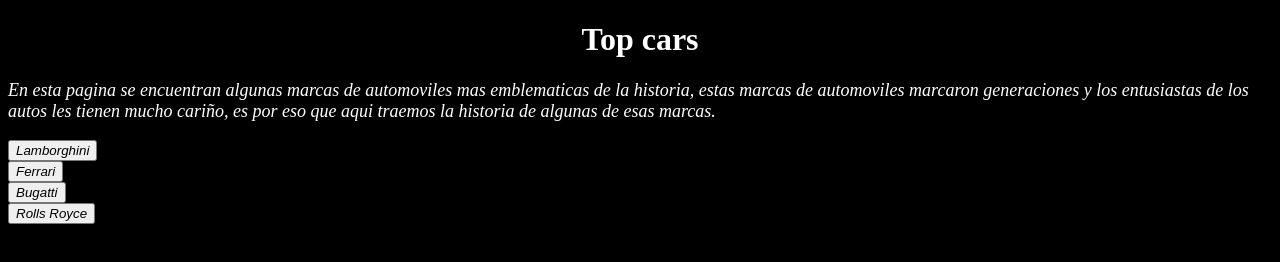
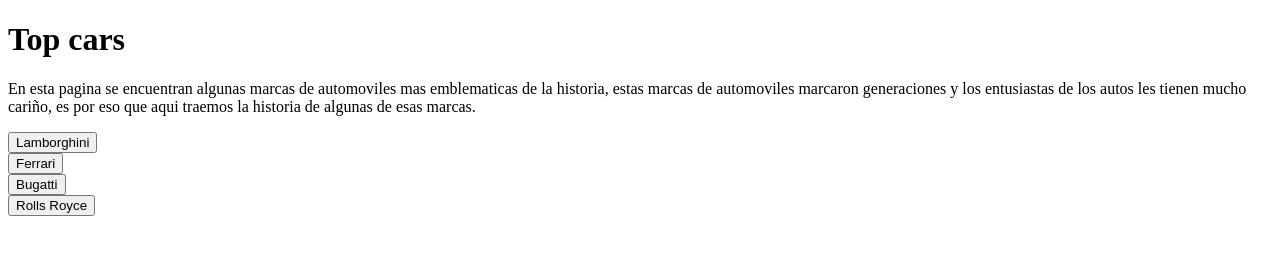
Before and after one commit to Camilo-Tibocha/top_cars, a plain HTML site: page index.html in a window 1280 px wide. Drawn offline with Linux system fonts and the light colour scheme.

Commit message:
ultima modificacion

```diff
--- a/index.html
+++ b/index.html
@@ -4,25 +4,25 @@
         <meta charset="UTF-8"/>
         <title>Top Cars</title>
     </head>
-    <body style="background-color: #000000;">
+    <body>
         <div>
-            <h1 style="text-align: center; color:#ffffff">Top cars</h1>
-            <p style="color: #ffffff; font-size: 18px; font-style: italic;">En esta pagina se encuentran algunas marcas de automoviles mas emblematicas de la historia, estas marcas de automoviles
+            <h1>Top cars</h1>
+            <p>En esta pagina se encuentran algunas marcas de automoviles mas emblematicas de la historia, estas marcas de automoviles
                 marcaron generaciones y los entusiastas de los autos les tienen mucho cariño, es por eso que aqui traemos la historia
                 de algunas de esas marcas.</p>
         </div>
         <div>
             <form action="lamborghini.html" method="GET">
-                <Button type="submit" style="font-style: italic;">Lamborghini</Button>
+                <Button type="submit">Lamborghini</Button>
             </form>
             <form action="ferrari.html" method="GET">
-                <Button type="submit" style="font-style: italic;">Ferrari</Button>
+                <Button type="submit">Ferrari</Button>
             </form>
             <form action="bugatti.html" method="GET">
-                <Button type="submit" style="font-style: italic;">Bugatti</Button>
+                <Button type="submit">Bugatti</Button>
             </form>
             <form action="rollsRoyce.html" method="GET">
-                <Button type="submit" style="font-style: italic;">Rolls Royce</Button>
+                <Button type="submit">Rolls Royce</Button>
             </form>
         </div>
     </body>
```
Also changed, not shown: bugatti.html (+3 -3 lines), ferrari.html (+2 -2 lines), lamborghini.html (+2 -2 lines), rollsRoyce.html (+2 -2 lines).
